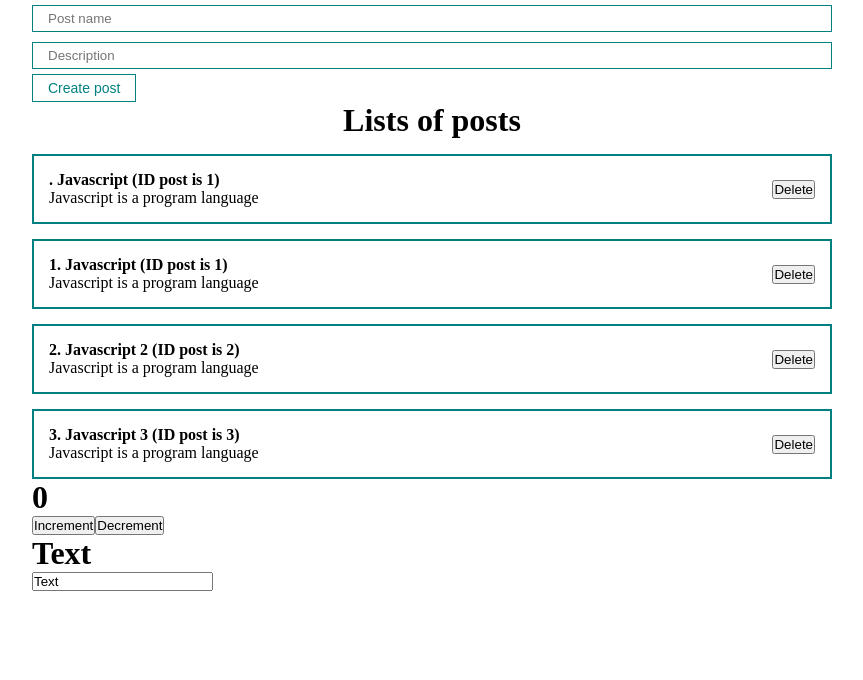
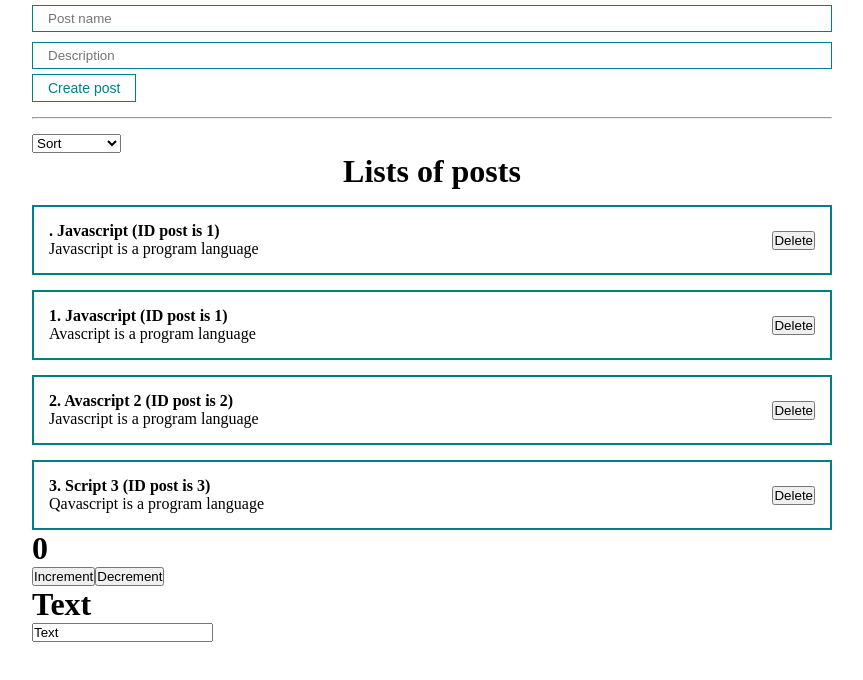
Before and after one commit to turelyk-arsen/react-fund-course, a React (Create React App) app: page / in a window 1280 px wide. Shown: the top 680 px of the page, without its empty margins (208-1071 px from the left). Built offline with nearby package versions, Linux system fonts and the light colour scheme.

Commit message:
13.06 add sort post, select

```diff
--- a/src/App.js
+++ b/src/App.js
@@ -3,38 +3,65 @@ import Counter from "./components/Counter";
 import "./styles/App.css";
 import Input from "./components/Input";
 import PostList from "./components/PostList";
-import MyButton from "./components/UI/Button/MyButton";
-import MyInput from "./components/UI/Input/MyInput";
 import PostForm from "./components/PostForm";
+import MySelect from "./components/UI/Select/MySelect";
 
 function App() {
   const [posts, setPosts] = useState([
     {
       id: 1,
       title: "Javascript",
-      description: "Javascript is a program language",
+      description: "Avascript is a program language",
     },
     {
       id: 2,
-      title: "Javascript 2",
+      title: "Avascript 2",
       description: "Javascript is a program language",
     },
     {
       id: 3,
-      title: "Javascript 3",
-      description: "Javascript is a program language",
+      title: "Script 3",
+      description: "Qavascript is a program language",
     },
   ]);
+
+  const [selectedSort, setSelectedSort] = useState("");
 
   const createPost = (newPost) => {
     setPosts([...posts, newPost]);
   };
 
+  const removePost = (post) => {
+    setPosts(posts.filter((p) => p.id !== post.id));
+  };
+
+  const sortPosts = (sort) => {
+    setSelectedSort(sort);
+    setPosts([...posts].sort((a, b) => a[sort].localeCompare(b[sort])));
+  };
+
   return (
     <div className="App">
       <PostForm create={createPost} />
+      <hr style={{ margin: "15px 0" }} />
 
-      <PostList posts={posts} title={"Lists of posts"} />
+      <div>
+        <MySelect
+          value={selectedSort}
+          onChange={sortPosts}
+          defaultValue="Sort"
+          options={[
+            { value: "title", name: "Name" },
+            { value: "description", name: "Description" },
+          ]}
+        />
+      </div>
+
+      {posts.length ? (
+        <PostList remove={removePost} posts={posts} title={"Lists of posts"} />
+      ) : (
+        <h1 style={{ textAlign: "center" }}>There are NO posts</h1>
+      )}
 
       <Counter />
       <Input />
--- a/src/components/PostItem.jsx
+++ b/src/components/PostItem.jsx
@@ -8,7 +8,7 @@ const PostItem = (props) => {
         <div>{props.post.description}</div>
       </div>
       <div className="post__btns">
-        <button>Delete</button>
+        <button onClick={() => props.remove(props.post)}>Delete</button>
       </div>
     </div>
   );
--- a/src/components/PostList.jsx
+++ b/src/components/PostList.jsx
@@ -1,7 +1,7 @@
 import React from "react";
 import PostItem from "./PostItem";
 
-const PostList = ({ posts, title }) => {
+const PostList = ({ posts, title, remove }) => {
   return (
     <div>
       <h1 style={{ textAlign: "center" }}>{title}</h1>
@@ -14,7 +14,7 @@ const PostList = ({ posts, title }) => {
       />
 
       {posts.map((post, index) => (
-        <PostItem number={index + 1} post={post} key={post.id} />
+        <PostItem remove={remove} number={index + 1} post={post} key={post.id} />
       ))}
     </div>
   );
--- /dev/null
+++ b/src/components/UI/Select/MySelect.jsx
@@ -0,0 +1,19 @@
+import React from "react";
+
+const MySelect = ({ options, defaultValue, value, onChange }) => {
+  return (
+    <select value={value} onChange={(event) => onChange(event.target.value)}>
+      <option disabled value="">
+        {defaultValue}
+      </option>
+
+      {options.map((option) => (
+        <option key={option.value} value={option.value}>
+          {option.name}
+        </option>
+      ))}
+    </select>
+  );
+};
+
+export default MySelect;
```
Also changed, not shown: src/components/Cont.jsx (added, +7 -0 lines).
